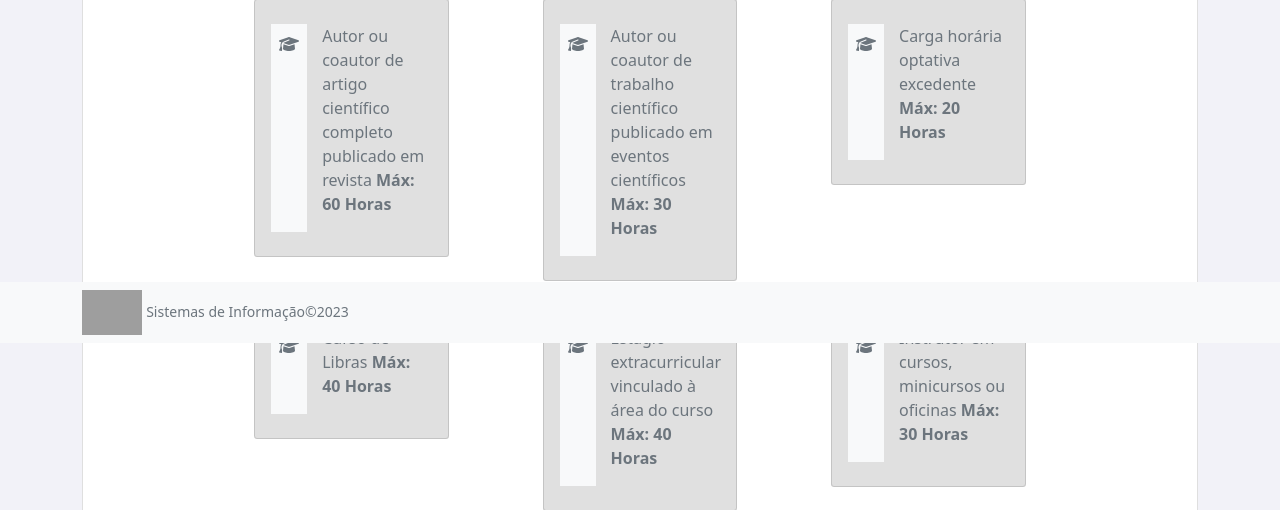
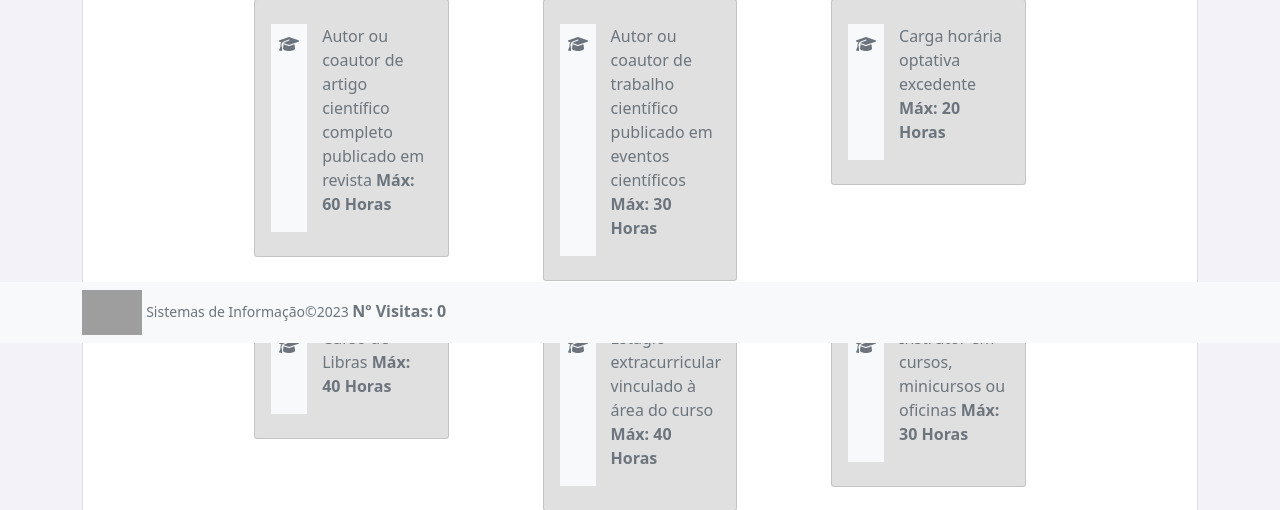
Before and after one commit to LucasPepper/trab3web2, a Django app: page / in a window 1280 px wide. Shown: the part 457-967 px from the top of the page. Run offline with Django 4.2, Linux system fonts and the light colour scheme; data comes from the database, SQL or seed files in the repository; grey boxes are pictures that could not be loaded.

Commit message:
visit counts

```diff
--- a/SPAC/pages/views.py
+++ b/SPAC/pages/views.py
@@ -27,10 +27,14 @@ def ac_ListView(request, *args, **kwargs):
     if progresso_horas > 100:
         progresso_horas = 100
 
+    num_visits = request.session.get('num_visits', 0)
+    request.session['num_visits'] = num_visits + 1
+
     context = {
         "ac_list": queryset,
         "total_horas": total_horas,
-        "progresso_horas": progresso_horas
+        "progresso_horas": progresso_horas,
+        "num_visits": num_visits
 
     }
     return render(request, "ac_list.html", context)
@@ -41,8 +45,13 @@ def categorias_ac_ListView(request, *args, **kwargs):
 
     queryset = CategoriaAc.objects.all()
     queryset = queryset.order_by("descricao")
+
+    num_visits = request.session.get('num_visits', 0)
+    request.session['num_visits'] = num_visits + 1
+
     context = {
-        "categorias_ac_list": queryset
+        "categorias_ac_list": queryset,
+        "num_visits": num_visits
     }
     return render(request, "categorias_ac.html", context)
 
--- a/SPAC/templates/base.html
+++ b/SPAC/templates/base.html
@@ -67,7 +67,8 @@
                 <div class="container-md">
                     <div class="text-muted">
                         <img src="https://cajui.ifnmg.edu.br/img/ifnmg.png" alt="IFNMG" width="60">
-                        <span><small>Sistemas de Informação&copy;2023</small></span>
+                        <span><small>Sistemas de Informação&copy;2023 </small><b> Nº Visitas: {{ num_visits }}</b></span>
+
                     </div>
                 </div>
             </nav>
--- a/SPAC/templates/categorias_ac.html
+++ b/SPAC/templates/categorias_ac.html
@@ -60,6 +60,7 @@
             {% endfor %}
         </div>
     </div>
+
 {% endblock %}
 
 {% block scripts %}
```
